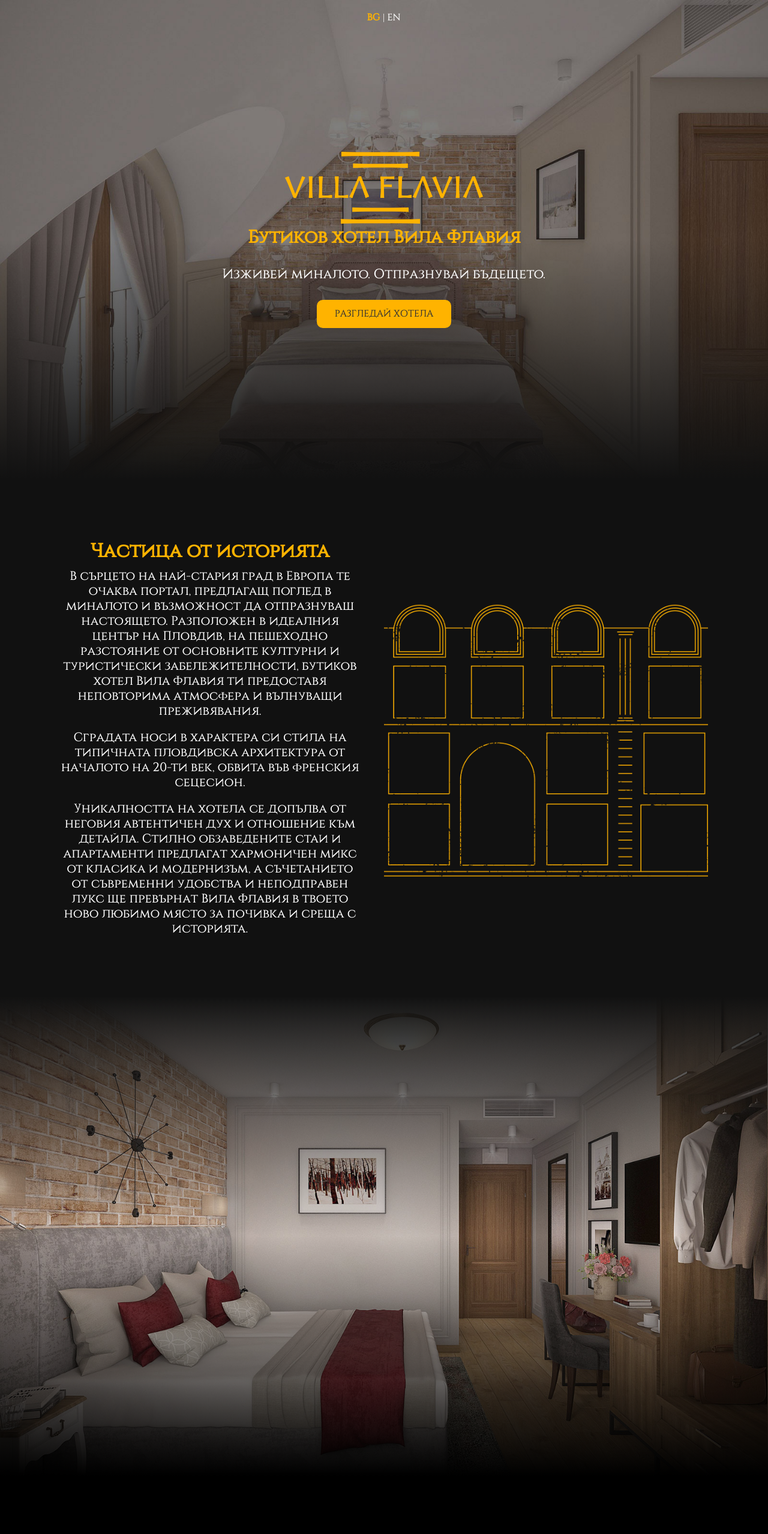
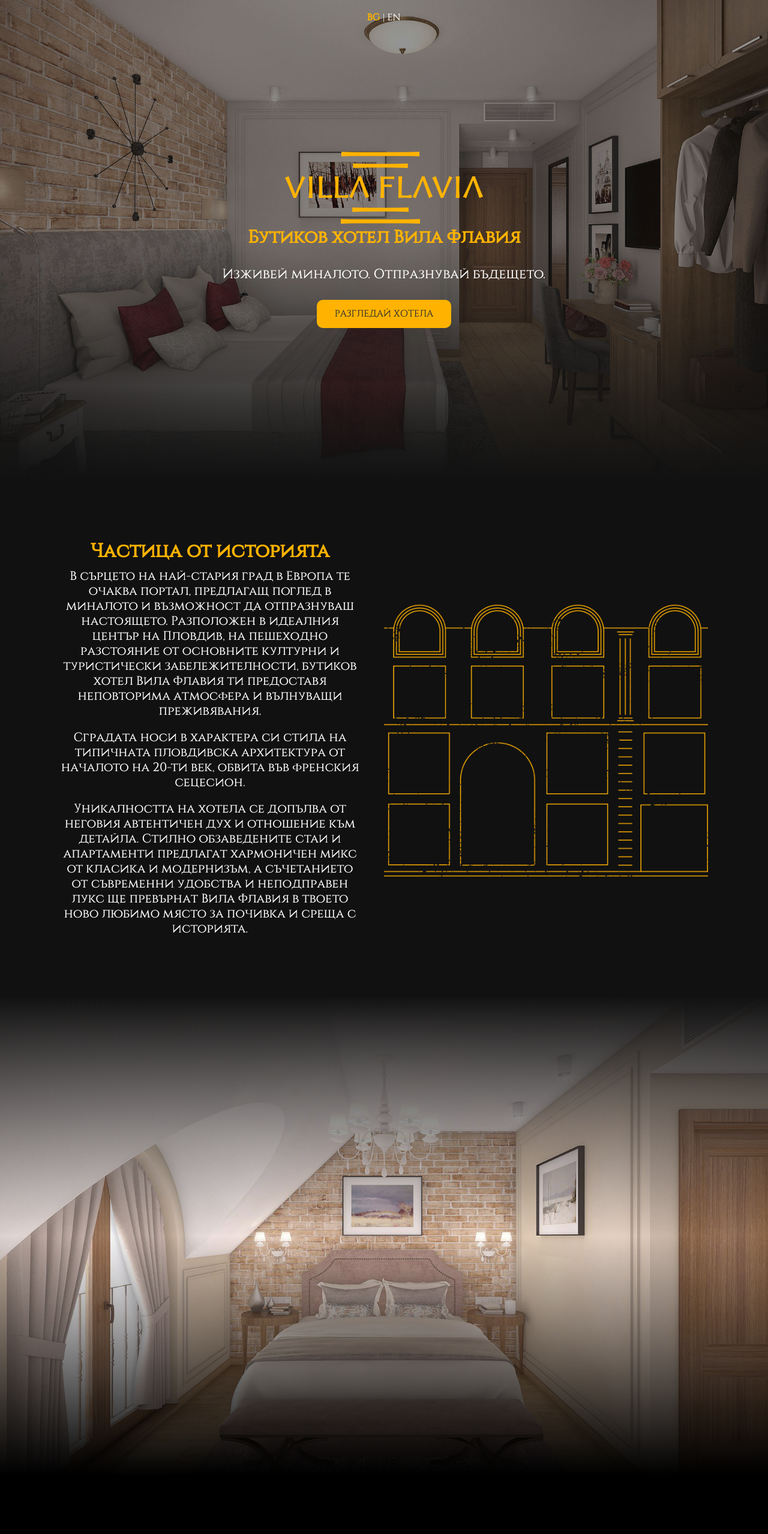
Before and after one commit to WebAppBG/VillaFlavia, a website: page index.html in a window 1280 px wide. Shown: the top 2558 px of the page at 60% size. Drawn offline with Linux system fonts and the light colour scheme.

Commit message:
update pic in bg version

```diff
--- a/index.html
+++ b/index.html
@@ -23,7 +23,7 @@
     </section>
 
     <section class="banner">
-        <img src="./img/banner.jpg" alt="" class="fitBg">
+        <img src="./img/banner2.jpg" alt="" class="fitBg">
         <div class="content">
             <!-- <h2>Villa Flavia</h2> -->
             <img src="./img/logo.png" alt="Villa Flavia Heritage Boutique Hotel" style="width: 330px;">
@@ -49,7 +49,7 @@
     </section>
 
     <section class="banner2">
-        <img src="img/banner2-light.jpg" alt="" class="fitBg">
+        <img src="img/banner-light.jpg" alt="" class="fitBg">
     </section>
 
     <section class="destination">
```
Also changed, not shown: indexEn.html (+1 -1 lines).
